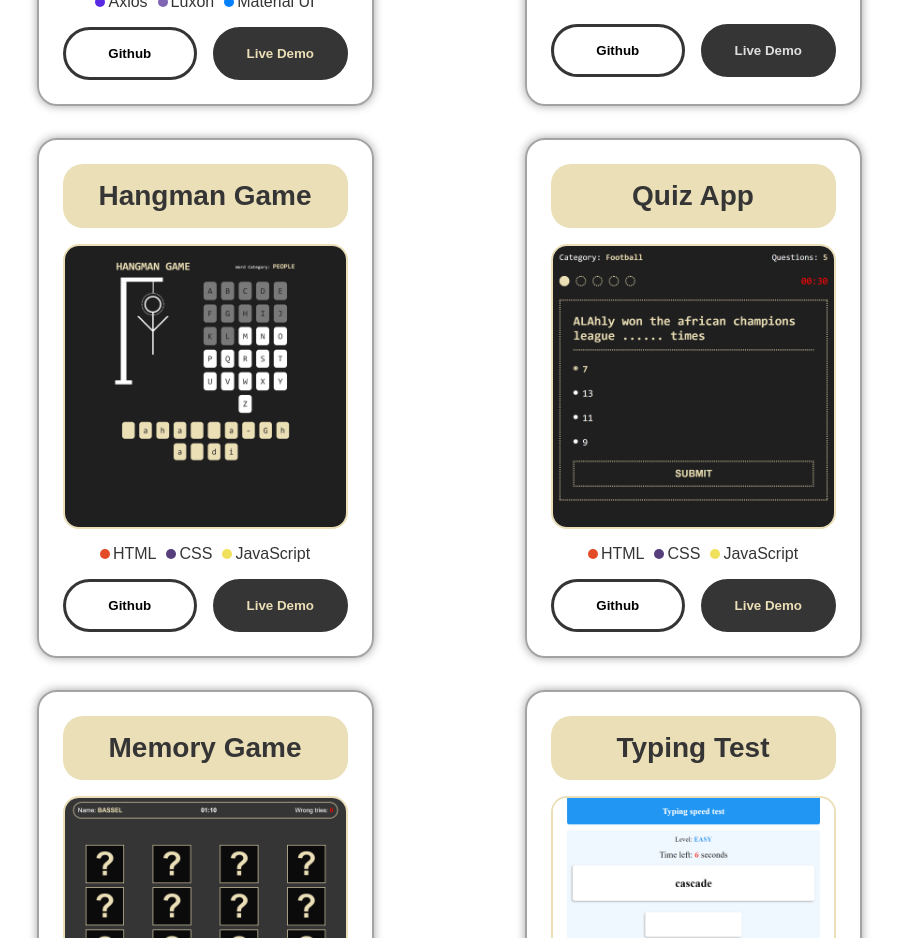
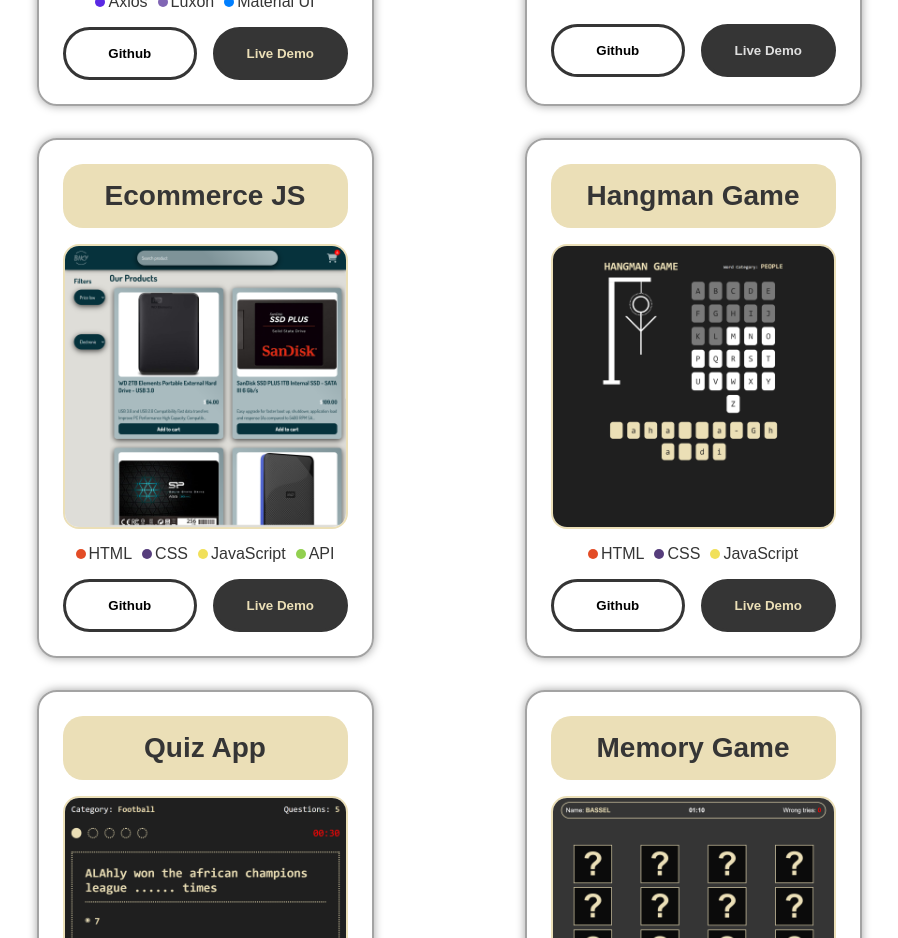
Before and after one commit to engrBassel/portfolio, a React (Vite) app: page / in a window 1280 px wide. Shown: the part 3520-4458 px from the top of the page, without its empty margins (191-1089 px from the left). Built offline with nearby package versions, Linux system fonts and the light colour scheme.

Commit message:
Adding ecommerce js project

```diff
--- a/src/assets/data/data.json
+++ b/src/assets/data/data.json
@@ -57,6 +57,17 @@
       "links": { "repo": "portfolio", "deploy": "" }
     },
     {
+      "title": "Ecommerce JS",
+      "alt": "Ecommerce JS project image",
+      "techs": [
+        { "name": "HTML", "color": "#e34c26" },
+        { "name": "CSS", "color": "#563d7c" },
+        { "name": "JavaScript", "color": "#f1e05a" },
+        { "name": "API", "color": "#92d050" }
+      ],
+      "links": { "repo": "ecommerce-js", "deploy": "github" }
+    },
+    {
       "title": "Hangman Game",
       "alt": "Hangman Game Project Image",
       "techs": [
--- a/src/components/5-projects-section/projects/projectsImgs.ts
+++ b/src/components/5-projects-section/projects/projectsImgs.ts
@@ -1,5 +1,6 @@
 import prayerTimesImgSrc from "../../../assets/images/prayer-times.png";
 import thisPortfolioImgSrc from "../../../assets/images/this-portfolio.png";
+import ecommerceJsImgSrc from "../../../assets/images/ecommerce-js.png";
 import hangmanGameImgSrc from "../../../assets/images/hangman-game.png";
 import quizAppImgSrc from "../../../assets/images/quiz-app.png";
 import memoryGameImgSrc from "../../../assets/images/memory-game.png";
@@ -8,6 +9,7 @@ import typingTestImgSrc from "../../../assets/images/typing-test.png";
 const imgSrcs = [
   prayerTimesImgSrc,
   thisPortfolioImgSrc,
+  ecommerceJsImgSrc,
   hangmanGameImgSrc,
   quizAppImgSrc,
   memoryGameImgSrc,
```
Also changed, not shown: src/assets/images/ecommerce-js.png (added).
